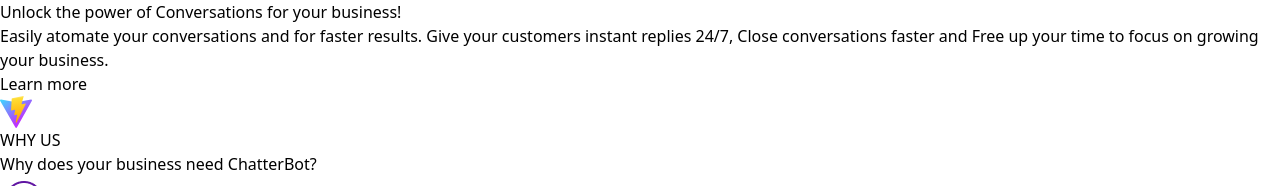
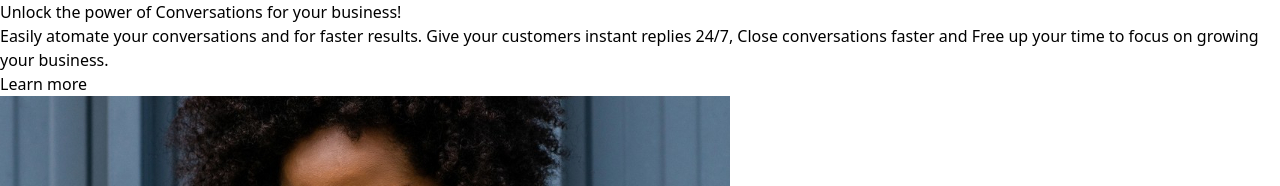
Before and after one commit to asino-nelson/ChatterBot-Landing, a React (Vite) app in the folder chatbot/: page / in a window 1280 px wide. Shown: the top 186 px of the page. Built offline with nearby package versions, Linux system fonts and the light colour scheme.

Commit message:
Hero image

```diff
--- a/chatbot/src/components/hero/Hero.jsx
+++ b/chatbot/src/components/hero/Hero.jsx
@@ -16,8 +16,8 @@
           <a href="#">Learn more</a>
         </div>
       </div>
-      <div className="w-1/3 h-full">
-        <img src="./vite.svg" alt="image" className="w-full h-full object-contain" />
+      <div className="h-full">
+        <img src="./images/african-american-mother-with-his-son 1.png" alt="image" className="w-full h-full object-fill" />
       </div>
     </main>
   );
```
